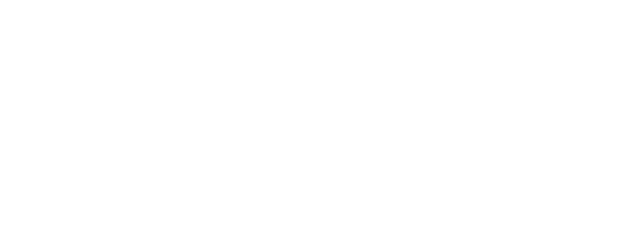
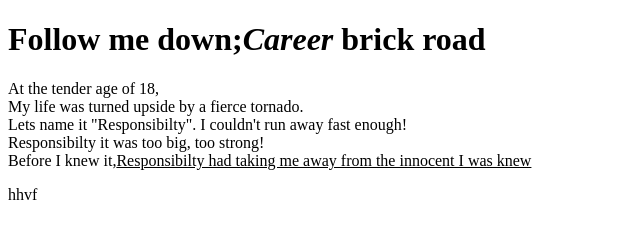
Before and after one commit to AccessPlus-FullTimeWebDev-Jan2023/js-assignment-4-html-me-something-MindBlown23, a website: page index.html in a window 1280 px wide. Shown: the whole page, without its empty margins (0-640 px from the left). Drawn offline with Linux system fonts and the light colour scheme.

Commit message:
updated verison

```diff
--- a/index.html
+++ b/index.html
@@ -1,8 +1,13 @@
 <!DOCTYPE html>
+
 <html>
    <head>
+      <title>My Professional Journey w/ab twist</title>
    </head>
    <body>
-      <!-- Write your HTML in this file! -->
+      <h1>Follow me down;<em>Career</em> brick road</h1>
+      <p>At the tender age of 18,<br>My life was turned upside by a fierce tornado.<br>
+       Lets name it "Responsibilty". I couldn't run away fast enough!<br>Responsibilty it was too big, too strong!<br>
+       Before I knew it,<u>Responsibilty had taking me away from the innocent I was knew</u></p>
    </body>
-</html>
+</html>hhvf
```
